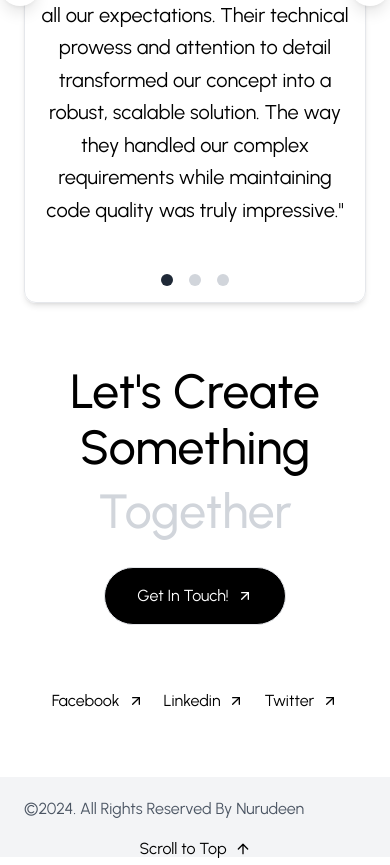
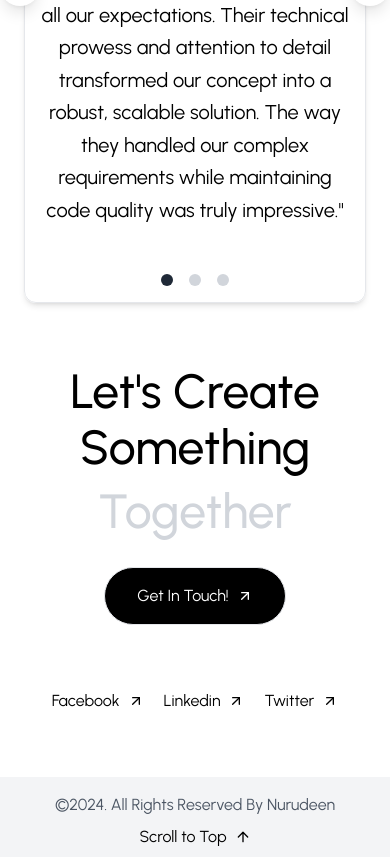
Before and after one commit to nuru484/portfolio, a React (Vite) app: page / in a window 390 px wide. Shown: the part 7524-8389 px from the top of the page. Built offline with nearby package versions, Linux system fonts and the light colour scheme.

Commit message:
fixed padding with the footer

```diff
--- a/src/components/Footer.jsx
+++ b/src/components/Footer.jsx
@@ -41,8 +41,8 @@ const Footer = () => {
       </div>
 
       {/* Bottom Bar */}
-      <div className="bg-gray-100 w-full h-20 py-5">
-        <div className="max-w-6xl h-full font-urbanist flex justify-between items-center flex-wrap gap-4 text-center mx-auto px-6 md:px-12">
+      <div className="bg-gray-100 w-full h-20">
+        <div className="max-w-6xl md:h-full font-urbanist flex justify-around md:justify-between items-center flex-wrap gap-2 text-center mx-auto px-6 md:px-12 py-4">
           <p className="text-gray-600">
             ©2024. All Rights Reserved By Nurudeen
           </p>
```
